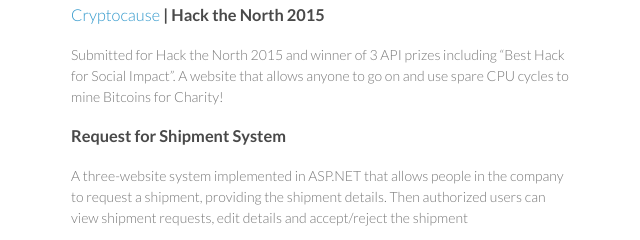
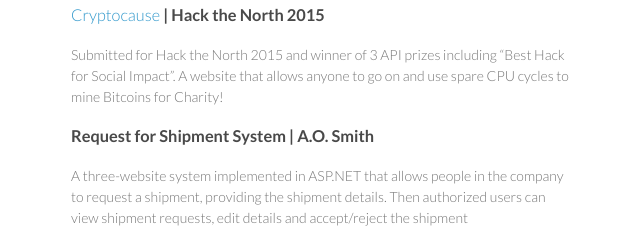
Before and after one commit to roushd5/roushd5.github.io, a plain HTML site: page index.html in a window 1280 px wide. Shown: the part 1100-1340 px from the top of the page, 499-1139 px from the left. Drawn offline with Linux system fonts and the light colour scheme.

Commit message:
Adding company name

```diff
--- a/index.html
+++ b/index.html
@@ -68,7 +68,7 @@
 <p>Submitted for Hack the North 2015 and winner of 3 API prizes including “Best Hack for Social Impact”.
   A website that allows anyone to go on and use spare CPU cycles to mine Bitcoins for Charity!  </p>
 
-<h3> Request for Shipment System </h3>
+<h3> Request for Shipment System | A.O. Smith </h3>
 <p>A three-website system implemented in ASP.NET that allows people in the
 company to request a shipment, providing the shipment details. Then
 authorized users can view shipment requests, edit details and accept/reject
```
